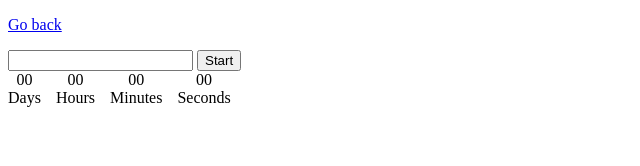
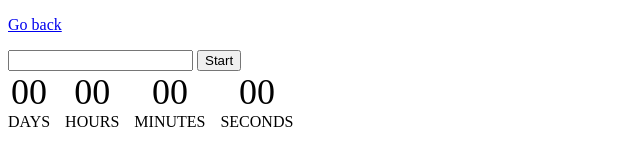
Before and after one commit to Roman80-IT/goit-js-hw-09, a plain HTML site: page 02-timer.html in a window 1280 px wide. Shown: the whole page, without its empty margins (0-640 px from the left). Drawn offline with Linux system fonts and the light colour scheme.

Commit message:
Deploying to gh-pages from @ Roman80-IT/goit-js-hw-09@8f79701b9a4d09cbda7fc591c5d72daeb4de6bc6 🚀

```diff
--- a/02-timer.html
+++ b/02-timer.html
@@ -1 +1 @@
-<!DOCTYPE html><html lang="en"><head><meta charset="utf-8"><meta name="viewport" content="width=device-width, initial-scale=1.0"><title>Countdown timer</title><link rel="stylesheet" href="/goit-js-hw-09/01-color-switcher.19950fa6.css"><style>.timer{gap:15px;display:flex}.field{text-align:center;flex-direction:column;display:flex}</style></head><body> <p><a href="/goit-js-hw-09/index.html">Go back</a></p> <input type="text" id="datetime-picker"> <button type="button" data-start="">Start</button> <div class="timer"> <div class="field"> <span class="value" data-days="">00</span> <span class="label">Days</span> </div> <div class="field"> <span class="value" data-hours="">00</span> <span class="label">Hours</span> </div> <div class="field"> <span class="value" data-minutes="">00</span> <span class="label">Minutes</span> </div> <div class="field"> <span class="value" data-seconds="">00</span> <span class="label">Seconds</span> </div> </div> <script src="/goit-js-hw-09/02-timer.4926be63.js" type="module"></script><script src="/goit-js-hw-09/02-timer.5483d490.js" nomodule="" defer></script> </body></html>
+<!DOCTYPE html><html lang="en"><head><meta charset="utf-8"><meta name="viewport" content="width=device-width, initial-scale=1.0"><title>Countdown timer</title><link rel="stylesheet" href="/goit-js-hw-09/01-color-switcher.19950fa6.css"><style>.timer{gap:15px;display:flex}.field{text-align:center;flex-direction:column;display:flex}.value{font-size:36px}.label{text-transform:uppercase}</style></head><body> <p><a href="/goit-js-hw-09/index.html">Go back</a></p> <input type="text" id="datetime-picker"> <button type="button" data-start="">Start</button> <div class="timer"> <div class="field"> <span class="value" data-days="">00</span> <span class="label">Days</span> </div> <div class="field"> <span class="value" data-hours="">00</span> <span class="label">Hours</span> </div> <div class="field"> <span class="value" data-minutes="">00</span> <span class="label">Minutes</span> </div> <div class="field"> <span class="value" data-seconds="">00</span> <span class="label">Seconds</span> </div> </div> <script src="/goit-js-hw-09/02-timer.4926be63.js" type="module"></script><script src="/goit-js-hw-09/02-timer.5483d490.js" nomodule="" defer></script> </body></html>
```
